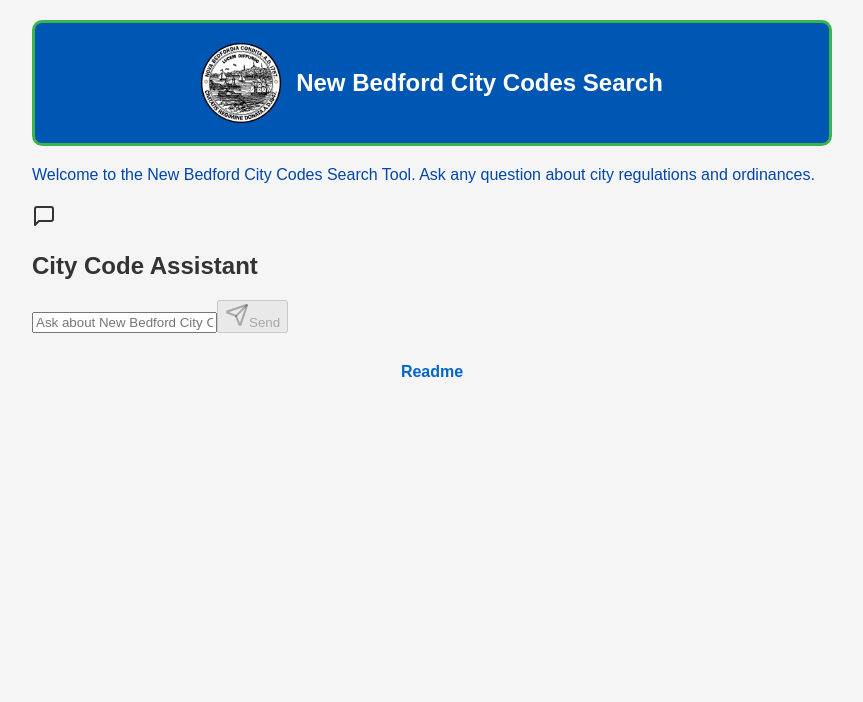
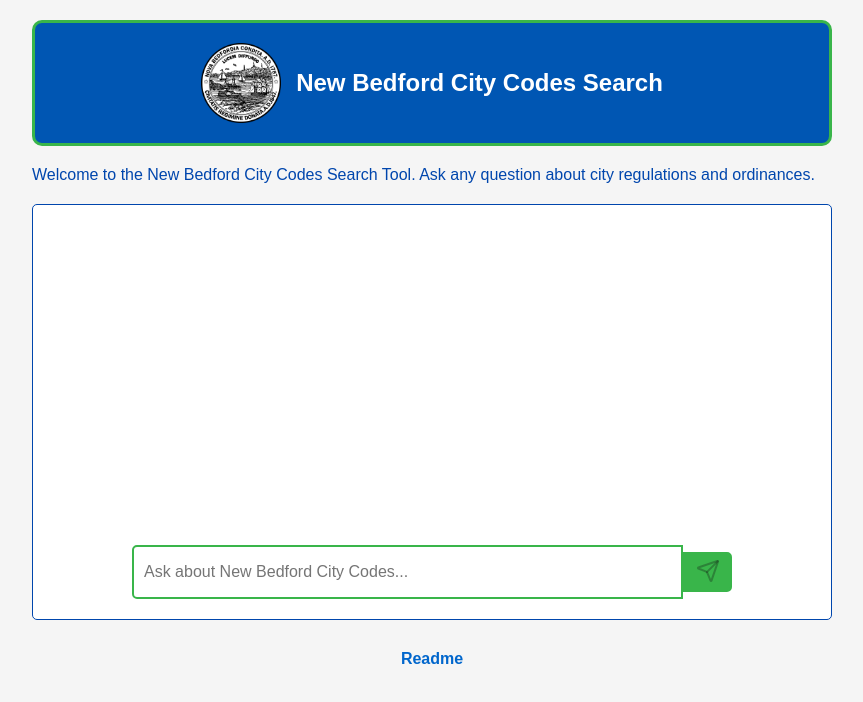
Before and after one commit to joe02740/NBCODES, a React (Create React App) app in the folder frontend/: page / in a window 1280 px wide. Shown: the top 702 px of the page, without its empty margins (208-1071 px from the left). Built offline with nearby package versions, Linux system fonts and the light colour scheme.

Commit message:
added some flair as well as some cors stuff in app

```diff
--- a/frontend/src/components/CityCodeChat.js
+++ b/frontend/src/components/CityCodeChat.js
@@ -1,7 +1,5 @@
 import React, { useState } from 'react';
 import { MessageSquare, Send } from 'lucide-react';
-
-const BACKEND_URL = process.env.REACT_APP_API_URL;
 
 const CityCodeChat = () => {
   const [message, setMessage] = useState('');
@@ -15,7 +13,7 @@
     setError('');
 
     try {
-      const response = await fetch(`${BACKEND_URL}/chat`, {
+      const response = await fetch(`${process.env.REACT_APP_API_URL}/chat`, {
         method: 'POST',
         headers: {
           'Content-Type': 'application/json',
@@ -38,49 +36,41 @@
   };
 
   return (
-    <div className="max-w-3xl mx-auto p-4 bg-white rounded-lg shadow-lg">
-      <div className="flex items-center gap-2 mb-4 text-blue-600">
-        <MessageSquare className="w-6 h-6" />
-        <h2 className="text-xl font-semibold">City Code Assistant</h2>
+    <div className="chat-interface">
+      <div className="chat-messages">
+        {error && (
+          <div className="message error">
+            {error}
+          </div>
+        )}
+        {response && (
+          <div className="message">
+            <p className="whitespace-pre-wrap">{response}</p>
+          </div>
+        )}
       </div>
 
-      <form onSubmit={handleSubmit} className="mb-4">
-        <div className="flex gap-2">
+      <form onSubmit={handleSubmit} className="search-form">
         <input
           type="text"
           value={message}
           onChange={(e) => setMessage(e.target.value)}
           placeholder="Ask about New Bedford City Codes..."
-            className="flex-grow p-3 border rounded-lg focus:outline-none focus:ring-2 focus:ring-blue-500"
+          className="search-input"
           disabled={isLoading}
         />
         <button
           type="submit"
           disabled={isLoading || !message.trim()}
-            className="bg-blue-600 text-white px-6 py-3 rounded-lg hover:bg-blue-700 disabled:bg-blue-300 flex items-center gap-2"
+          className="search-button"
         >
           {isLoading ? (
-              <div className="h-5 w-5 border-2 border-white border-t-transparent rounded-full animate-spin" />
+            <div className="loading-spinner" />
           ) : (
             <Send className="w-5 h-5" />
           )}
-            {isLoading ? 'Loading...' : 'Send'}
         </button>
-        </div>
       </form>
-
-      {error && (
-        <div className="p-4 bg-red-50 text-red-700 rounded-lg mb-4">
-          {error}
-        </div>
-      )}
-
-      {response && (
-        <div className="mt-4 p-6 bg-gray-50 rounded-lg shadow-sm">
-          <h3 className="text-lg font-semibold mb-2 text-blue-800">Response:</h3>
-          <p className="whitespace-pre-wrap text-gray-700">{response}</p>
-        </div>
-      )}
     </div>
   );
 };
```
Also changed, not shown: 1 other file (tests, documents, lock files or other folders). Lines whose indentation alone changed are shown as unchanged.
